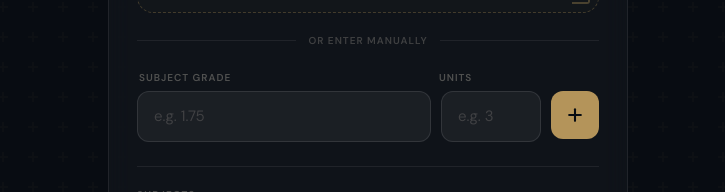
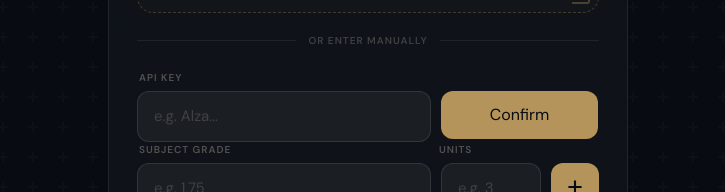
Before and after one commit to jhnryjrz/UMDC_Grade_Calculator, a React (Vite) app: page / in a window 1280 px wide. Shown: the part 508-700 px from the top of the page, without its empty margins (272-997 px from the left). Built offline with nearby package versions, Linux system fonts and the light colour scheme; no server answers.

Commit message:
Fix the api key leak issue

```diff
--- a/src/Grade_calculator.tsx
+++ b/src/Grade_calculator.tsx
@@ -213,6 +213,14 @@ const STYLES = `
     border-color: rgba(180,148,90,0.6); background: rgba(180,148,90,0.06);
     box-shadow: 0 0 0 3px rgba(180,148,90,0.1);
   }
+  .gc-confirm-btn {
+    background: #b4945a; border: none; border-radius: 12px;
+    width: 157px; height: 48px; display: flex; align-items: center; justify-content: center;
+    cursor: pointer; color: #080c12;
+    transition: background 0.2s, transform 0.15s, box-shadow 0.2s; flex-shrink: 0;
+}
+  .gc-confirm-btn:hover { background: #c9a96e; transform: scale(1.07); box-shadow: 0 4px 20px rgba(180,148,90,0.4); }
+  .gc-confirm-btn:active { transform: scale(0.97); }
   .gc-add-btn {
     background: #b4945a; border: none; border-radius: 12px;
     width: 48px; height: 48px; display: flex; align-items: center; justify-content: center;
@@ -384,7 +392,6 @@ function fileToBase64(file: File): Promise<string> {
    COMPONENT
 ================================================================ */
 export default function GradeCalculator() {
-  const apiKey = import.meta.env.VITE_GEMINI_API_KEY;
   /* Grade list */
   const [gradeList, setGradeList] = useState<GradeEntry[]>([]);
   const [grade, setGrade] = useState("");
@@ -403,6 +410,7 @@ export default function GradeCalculator() {
   const [scanning, setScanning] = useState(false);
   const [scanStatus, setScanStatus] = useState<ScanStatus | null>(null);
   const [dragOver, setDragOver] = useState(false);
+  const [apikey, setApiKey] = useState<string>("");
   const fileInputRef = useRef<HTMLInputElement>(null);
 
   /* ── Validation ── */
@@ -511,7 +519,7 @@ export default function GradeCalculator() {
         | "image/webp";
 
       const res = await fetch(
-        `https://generativelanguage.googleapis.com/v1beta/models/gemini-2.5-flash:generateContent?key=${apiKey}`,
+        `https://generativelanguage.googleapis.com/v1beta/models/gemini-2.5-flash:generateContent?key=${apikey}`,
         {
           method: "POST",
           headers: { "Content-Type": "application/json" },
@@ -711,6 +719,8 @@ Rules:
           </>
         )}
 
+
+
         {/* Status banner */}
         {scanStatus && (
           <div className={`gc-status ${scanStatus.type}`}>
@@ -734,6 +744,24 @@ Rules:
 
         {/* ── Manual input ── */}
         <div className="gc-input-section">
+          <div className="gc-label-row">
+            <span className="gc-col-label">API KEY</span>
+          </div>
+          <div className="gc-input-row">
+            <input
+              className="gc-input"
+              type="text"
+              placeholder="e.g. Alza..."
+              value={apikey}
+              onChange={(e) => {
+                setApiKey(e.target.value);
+              }}
+              onKeyDown={(e) => e.key === "Enter" && addToList()}
+            />
+            <button
+            className="gc-confirm-btn"
+            onClick={() => setApiKey(apikey)}>Confirm</button>
+          </div>
           <div className="gc-label-row">
             <span className="gc-col-label">Subject Grade</span>
             <span className="gc-col-label">Units</span>
```
